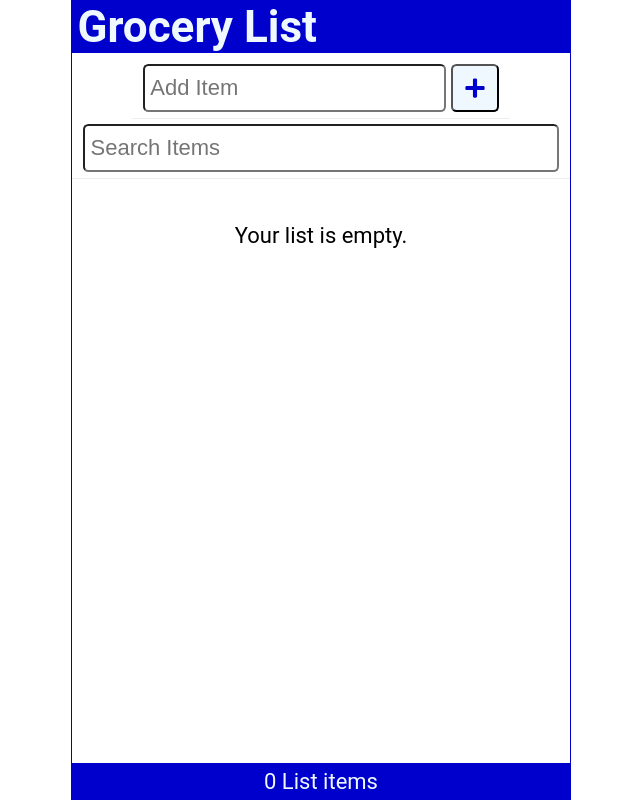
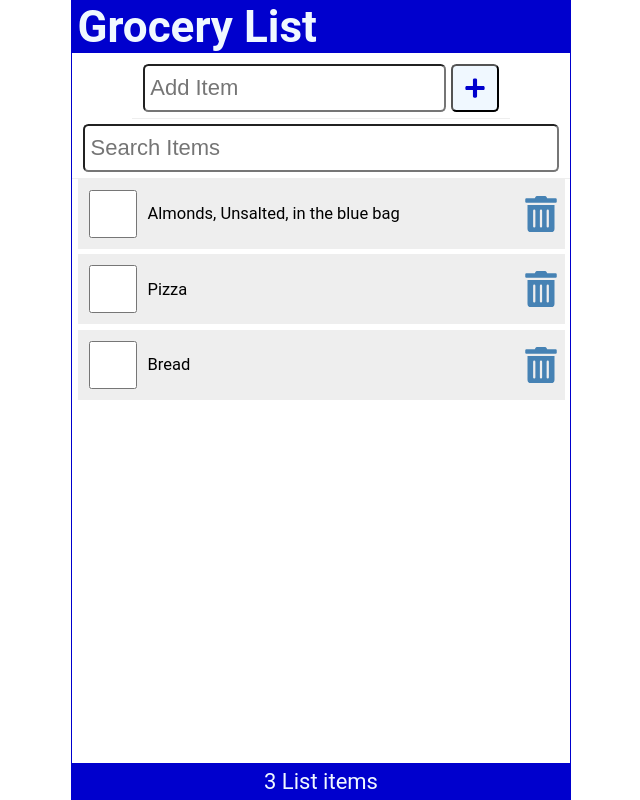
Before and after one commit to imonweb/ReactJS-9Hrs-Course, a React (Create React App) app: page / in a window 1280 px wide. Shown: the whole page, without its empty margins (319-959 px from the left). Built offline with nearby package versions, Linux system fonts and the light colour scheme; data requests are answered from the project's data file.

Commit message:
fetch api

```diff
--- a/src/App.js
+++ b/src/App.js
@@ -8,38 +8,38 @@
 import SearchItems from './SearchItems';
 
 function App() {
+    const API_URL = 'http://localhost:3500/items'
 
-  //  const [items, setItems] = useState([
-  //   {
-  //     id: 1,
-  //     checked: true,
-  //     item: "One half pound bag of Cocoa Covered Almonds"
-  //   },
-  //   {
-  //     id: 2,
-  //     checked: false,
-  //     item: "Item 2"
-  //   },
-  //   {
-  //     id: 3,
-  //     checked: false,
-  //     item: "Item 3"
-  //   }
-  // ]);
-
-    const [items, setItems] = useState(JSON.parse(localStorage.getItem('shoppinglist')) || [])
+    const [items, setItems] = useState([])
 
     const [newItem, setNewItem] = useState('')
     const [search, setSearch] = useState('')
+    const [fetchError, setFetchError] = useState(null)
+    const [isLoading, setIsLoading] = useState(true)
 
     useEffect(() => {
-       localStorage.setItem('shoppinglist', JSON.stringify(items));
-    }, [items])
+      const fetchItems = async () => {
+        try {
+          const response = await fetch(API_URL)
+          if(!response.ok) throw Error('Did not receive expected data')
+          const listItems = await response.json()
+          // console.log(listItems)
+          setItems(listItems)
+          setFetchError(null)
+        } catch (err){
+          // console.log(err.message)
+          setFetchError(err.message)
+        } finally {
+          setIsLoading(false)
+        }
+      }
+      setTimeout(() => {
+        (async () => await fetchItems())();
+      }, 2000)
 
-    // const setAndSaveItems = (newItems) => {
-    //   setItems(newItems);
 
-    // }
+    }, [])
+
 
     const addItem = (item) => {
       const id = items.length ? items[items.length - 1].id + 1 : 1;
@@ -87,11 +87,15 @@
         search={search}
         setSearch={setSearch}
        />
-       <Content
+      <main>
+        {isLoading && <p>Loading Items...</p>}
+        {fetchError && <p style={{color:"red"}}>{`Error: ${fetchError}`}</p>}
+        {!fetchError && !isLoading && <Content
         items={items.filter(item => ((item.item).toLowerCase()).includes(search.toLowerCase()))}
         handleCheck={handleCheck}
         handleDelete={handleDelete}
-       />
+        />}
+      </main>
        <Footer length={items.length} />
     </div>
   );
--- a/src/Content.js
+++ b/src/Content.js
@@ -5,7 +5,7 @@
 const Content = ({items, handleCheck, handleDelete}) => {
 
   return (
-    <main>
+    <>
       {items.length ? (
        <ItemList
         items={items}
@@ -15,7 +15,7 @@
       ) : (
         <p style={{ marginTop: '2rem' }}>Your list is empty.</p>
       )}
-    </main>
+    </>
   )
 }
 
```
Also changed, not shown: 1 other file (tests, documents, lock files or other folders).
